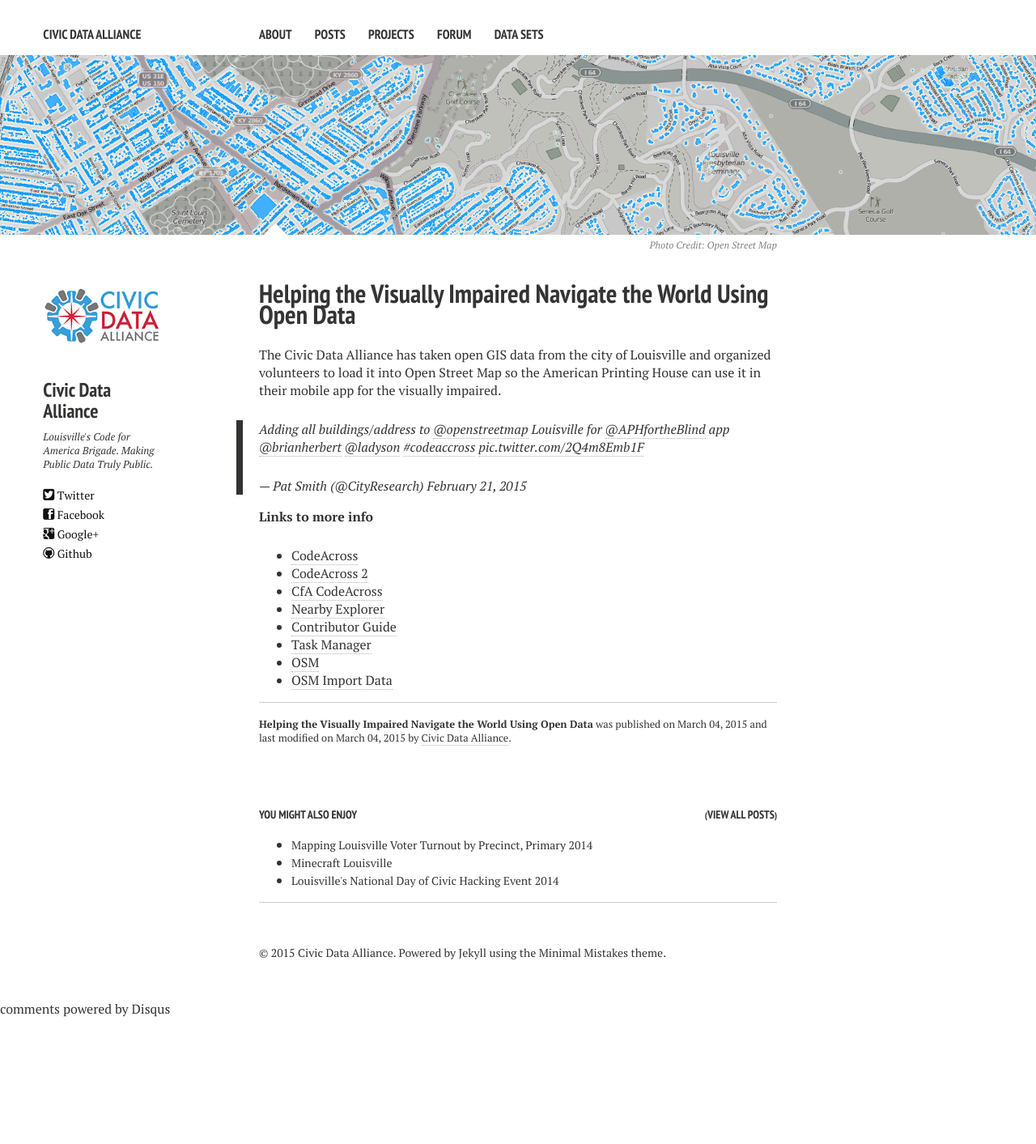
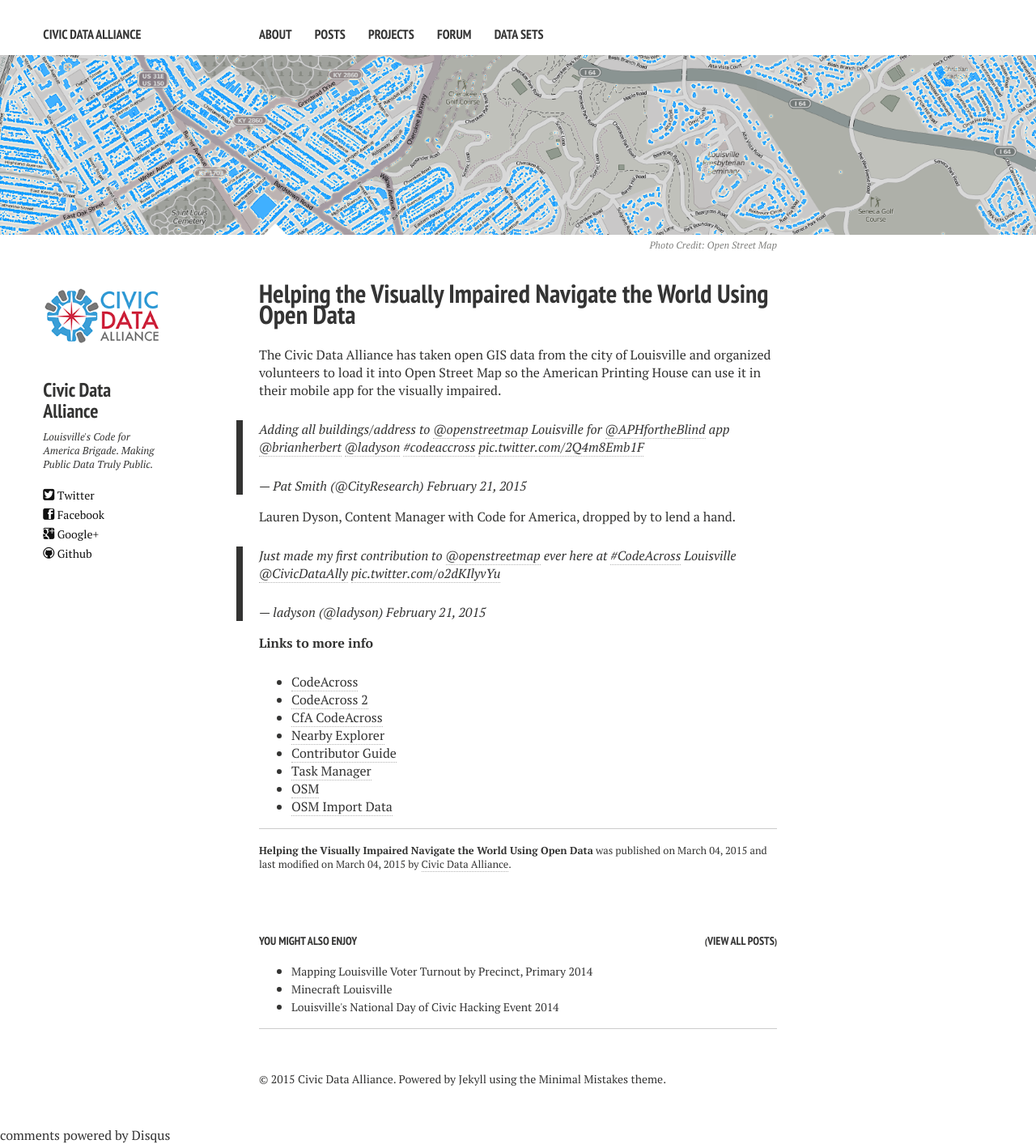
Before and after one commit to reydelleon/civicdata.github.io, a Jekyll site: the page built from _posts/2015-03-04-gis-open-data-american-printing-house-open-street-map.md, in a window 1280 px wide. Shown: the whole page at 81% size. Built offline with Jekyll 4.4.1, drawn with Linux system fonts in a browser that asks for light colours; nearby versions of some CDN libraries; comment, search, counter and statistics services are not loaded; before the commit the page ends 1257 px from its top, so only the background shows below that.

Commit message:
Update 2015-03-04-gis-open-data-american-printing-house-open-street-map.md

```diff
--- a/_posts/2015-03-04-gis-open-data-american-printing-house-open-street-map.md
+++ b/_posts/2015-03-04-gis-open-data-american-printing-house-open-street-map.md
@@ -16,6 +16,15 @@ The Civic Data Alliance has taken open GIS data from the city of Louisville and
 <blockquote class="twitter-tweet" lang="en"><p>Adding all buildings/address to <a href="https://twitter.com/openstreetmap">@openstreetmap</a> Louisville for <a href="https://twitter.com/APHfortheBlind">@APHfortheBlind</a> app <a href="https://twitter.com/brianherbert">@brianherbert</a> <a href="https://twitter.com/ladyson">@ladyson</a> <a href="https://twitter.com/hashtag/codeaccross?src=hash">#codeaccross</a> <a href="http://t.co/2Q4m8Emb1F">pic.twitter.com/2Q4m8Emb1F</a></p>&mdash; Pat Smith (@CityResearch) <a href="https://twitter.com/CityResearch/status/569215416767115265">February 21, 2015</a></blockquote>
 <script async src="//platform.twitter.com/widgets.js" charset="utf-8"></script>
 
+
+Lauren Dyson, Content Manager with Code for America, dropped by to lend a hand.
+<blockquote class="twitter-tweet" lang="en"><p>Just made my first contribution to <a href="https://twitter.com/openstreetmap">@openstreetmap</a> ever here at <a href="https://twitter.com/hashtag/CodeAcross?src=hash">#CodeAcross</a> Louisville <a href="https://twitter.com/CivicDataAlly">@CivicDataAlly</a> <a href="http://t.co/o2dKIlyvYu">pic.twitter.com/o2dKIlyvYu</a></p>&mdash; ladyson (@ladyson) <a href="https://twitter.com/ladyson/status/569188814725488640">February 21, 2015</a></blockquote>
+<script async src="//platform.twitter.com/widgets.js" charset="utf-8"></script>
+
+
+
+
+
 **Links to more info**
 
 - [CodeAcross](http://www.meetup.com/Louisville-Civic-Data-Alliance/events/219829803/)
```
